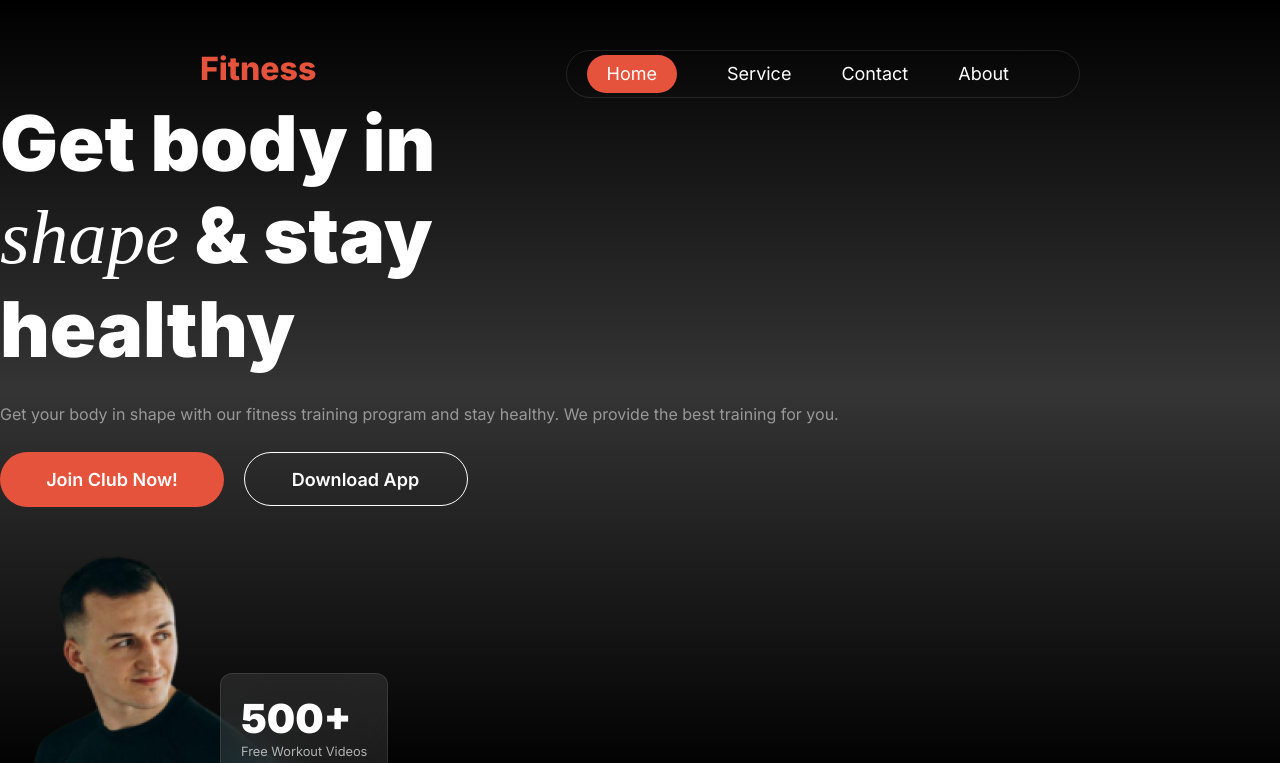
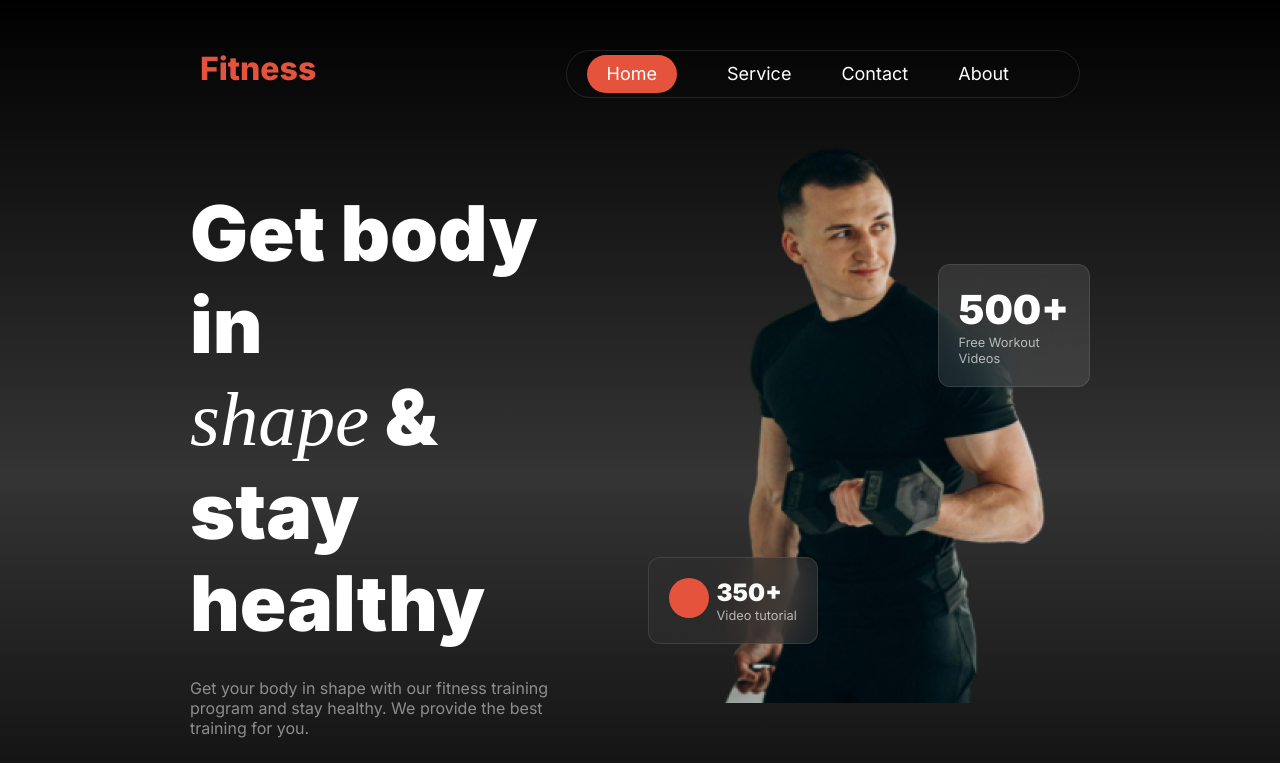
Before and after one commit to miftah1299/fitness-training-website, a plain HTML site: page index.html in a window 1280 px wide. Shown: the top 763 px of the page. Drawn offline with Linux system fonts and the light colour scheme; a web font is replaced by a local one.

Commit message:
modified

```diff
--- a/styles/style.css
+++ b/styles/style.css
@@ -4,12 +4,10 @@
     margin: 0;
     font-family: Inter;
 }
-
 .fa-solid.fa-bars {
     display: none;
     /* color: white; */
 }
-
 .font1 {
     color: rgb(250, 250, 249);
     font-size: 1.5rem;
@@ -129,7 +127,15 @@ nav li a {
 }
 
 /* -------------- BANNER SECTION -------------- */
-a .banner-text {
+.banner {
+    margin-left: 190px;
+    margin-right: 190px;
+    display: flex;
+    justify-content: space-between;
+    gap: 165px;
+}
+
+.banner-text {
     margin-top: 90px;
     margin-bottom: 75px;
 }
@@ -161,11 +167,12 @@ a .banner-text {
 }
 
 #btn1 {
+    /* position: absolute; */
     margin-left: -70px;
     margin-top: -150px;
 }
-
 #btn2 {
+    /* position: absolute; */
     margin-top: -380px;
     margin-left: 220px;
 }
@@ -257,11 +264,9 @@ main {
     margin-bottom: 34px;
     line-height: 24px;
 }
-
 .runs .btn-primary {
     margin-bottom: 40px;
 }
-
 .runs-img {
     margin: 30px 32px 30px 0px;
     /* padding: 30px 32px 30px 0px; */
@@ -274,7 +279,7 @@ main {
     width: 100%;
     height: 100%;
     transform: scale(3);
-    transform-origin: 70% 30%;
+transform-origin: 70% 30%;
 }
 
 
```
